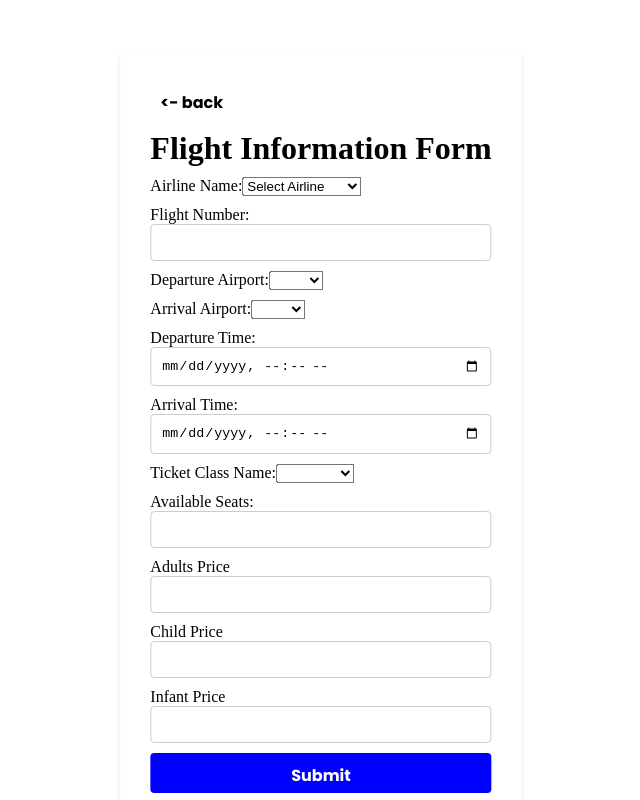
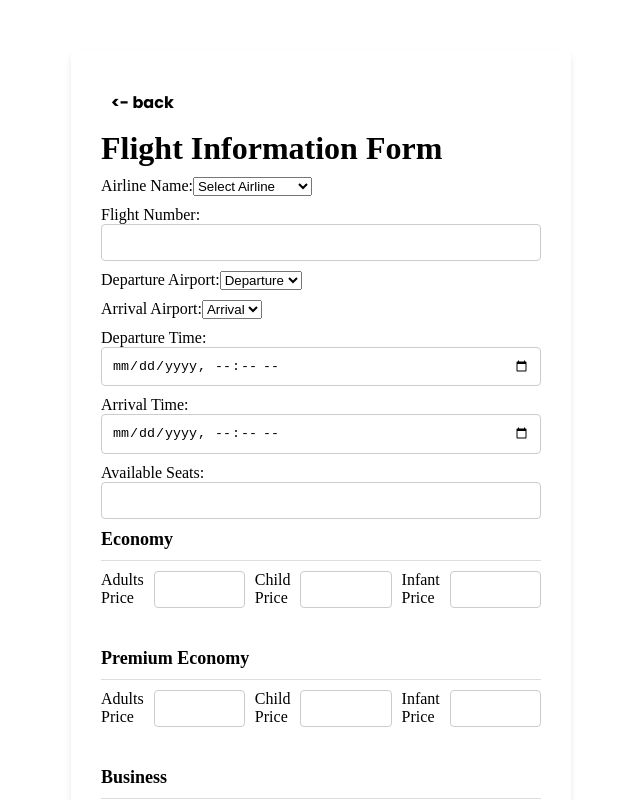
Before and after one commit to NTriCuong/project_CNPM, a React (Create React App) app: page /admin/form in a window 1280 px wide. Shown: the top 800 px of the page, without its empty margins (319-959 px from the left). Built offline with nearby package versions, Linux system fonts and the light colour scheme; a web font is replaced by a local one.

Commit message:
hoàn thiện page admin

```diff
--- a/src/page/adminPage/AdminPage.js
+++ b/src/page/adminPage/AdminPage.js
@@ -1,7 +1,6 @@
 import React, { useState, useEffect } from "react";
-import AdminForm from "./component/Form";
 import { useNavigate } from "react-router-dom";
-import { getFlight } from "../../api/axiosClient";
+import { deleteFlight, getFlight } from "../../api/axiosClient";
 
 const AdminPage = () => {
   const [flights, setFlights] = useState([]);
@@ -14,42 +13,15 @@ const AdminPage = () => {
     try {
       const res = await getFlight.get();
       const rawFlights = res.data;
-
-      // Custom lại thành danh sách chuyến bay theo từng hạng vé
-      const formattedFlights = rawFlights.flatMap((flight) =>
-        flight.price_tables.map((price) => ({
-          airline_name: flight.airline_name,
-          arrival_airport_code: flight.arrival_airport_code,
-          arrival_time: flight.arrival_time,
-          available_seats: flight.available_seats,
-          departure_airport_code: flight.departure_airport_code,
-          departure_time: flight.departure_time,
-          flight_id: flight.flight_id,
-          flight_number: flight.flight_number,
-          ticket_class_name: price.ticket_class_name,
-          adult_price: price.adult_price,
-          child_price: price.child_price,
-          infant_price: price.infant_price,
-        }))
-      );
-
-    setFlights(formattedFlights);
-
+      setFlights(rawFlights);
     } catch (error) {
       console.error("Error fetching flights:", error);
     }
   };
+
   const styleTd = { textAlign: "center", padding: "10px" };
   const styleUpdate = {
     backgroundColor: "#4CAF50",
-    color: "white",
-    padding: "10px 20px",
-    border: "none",
-    borderRadius: "5px",
-    cursor: "pointer",
-  };
-  const styleDelete = {
-    backgroundColor: "red",
     color: "white",
     padding: "10px 20px",
     border: "none",
@@ -62,7 +34,28 @@ const AdminPage = () => {
   const handleUpdate = (data) => {
     navigate("/admin/form", { state: { data } });
   };
-  const handleDelete = (flight_number) => {};
+  const handleDelete = (flight_id) => {
+    ApiDelete(flight_id);
+    Api();
+  };
+  //api xoá
+  const ApiDelete = async (flight_id) => {
+    console.log("Delete flight with ID:", flight_id);
+
+    try {
+     const res = await deleteFlight.request({
+      method: "delete",
+      url: "/",
+      data: {
+        flight_ids: [Number(flight_id)],
+      },
+    });
+      alert("Delete flight successfully",res.data);
+    } catch (error) {
+      console.error("Error deleting flight:", error);
+    }
+  };
+
   return (
     <div style={{ padding: "20px" }}>
       <h1 style={{ textAlign: "center" }}>Admin Page - Flight Management</h1>
@@ -76,24 +69,21 @@ const AdminPage = () => {
       >
         <thead>
           <tr>
+            <th>Airline Id</th>
             <th>Airline Name</th>
             <th>Flight Number</th>
             <th>Departure Airport</th>
             <th>Arrival Airport</th>
             <th>Departure Time</th>
             <th>Arrival Time</th>
-            <th>Ticket Class</th>
             <th>Available Seats</th>
-            <th>Adult Price</th>
-            <th>Child Price</th>
-            <th>Infant Price</th>
-            <th>update</th>
-            <th>delete</th>
+            <th>Price Tables</th>
           </tr>
         </thead>
-        <tbody style={{maxHeight: '800px', overflowY: "scroll"}}>
+        <tbody style={{ maxHeight: "800px", overflowY: "scroll" }}>
           {flights.map((flight) => (
             <tr key={flight.flight_id}>
+              <td style={styleTd}>{flight.flight_id}</td>
               <td style={styleTd}>{flight.airline_name}</td>
               <td style={styleTd}>{flight.flight_number}</td>
               <td style={styleTd}>{flight.departure_airport_code}</td>
@@ -104,30 +94,70 @@ const AdminPage = () => {
               <td style={styleTd}>
                 {new Date(flight.arrival_time).toLocaleString()}
               </td>
-              <td style={styleTd}>{flight.ticket_class_name}</td>
               <td style={styleTd}>{flight.available_seats}</td>
-              <td style={styleTd}>${flight.adult_price}</td>
-              <td style={styleTd}>${flight.child_price}</td>
-              <td style={styleTd}>${flight.infant_price}</td>
 
-              <td style={styleTd}>
-                {" "}
+              {/* Nested table for price_tables */}
+              <td style={styleTd} colSpan={5}>
+                <table
+                  style={{
+                    border: "1px solid #ccc",
+                    width: "100%",
+                    borderCollapse: "collapse",
+                  }}
+                >
+                  <thead>
+                    <tr>
+                      <th>ticket class</th>
+                      <th>adult price</th>
+                      <th>child price</th>
+                      <th>infant price</th>
+                    </tr>
+                  </thead>
+                  <tbody>
+                    {flight.price_tables.map((price, index) => (
+                      <tr key={index}>
+                        <td style={{ padding: "5px" }}>
+                          {price.ticket_class_name}
+                        </td>
+                        <td style={{ padding: "5px" }}>{price.adult_price}</td>
+                        <td style={{ padding: "5px" }}>{price.child_price}</td>
+                        <td style={{ padding: "5px" }}>{price.infant_price}</td>
+                      </tr>
+                    ))}
+                  </tbody>
+                </table>
+              </td>
+              <td>
+                <tr style={{ border: "none" }}>
+                  <td style={{ border: "none", padding: "5px" }}>
                     <button
+                      style={{
+                        color: "green",
+                        backgroundColor: "transparent",
+                        border: "none",
+                        cursor: "pointer",
+                      }}
                       onClick={() => handleUpdate(flight)}
-                  style={styleUpdate}
                     >
-                  {" "}
-                  update{" "}
+                      update
                     </button>
                   </td>
-              <td style={styleTd}>
-                {" "}
+                </tr>
+                <tr style={{ border: "none" }}>
+                  <td style={{ border: "none", padding: "5px" }}>
                     <button
-                  onClick={() => handleDelete(flight.flight_number)}
-                  style={styleDelete}
+                      style={{
+                        color: "red",
+                        backgroundColor: "transparent",
+                        border: "none",
+                        cursor: "pointer",
+                      }}
+                      onClick={() => handleDelete(flight.flight_id)}
                     >
                       delete
                     </button>
+                  </td>
+                </tr>
               </td>
             </tr>
           ))}
--- a/src/page/adminPage/component/Form.js
+++ b/src/page/adminPage/component/Form.js
@@ -1,22 +1,62 @@
 import React, { useState } from "react";
 import "./form.css"; // Import CSS file for styling
 import { useLocation, useNavigate } from "react-router-dom";
+import { createFlight, updateFlight } from "../../../api/axiosClient";
 const Form = () => {
   const navigate = useNavigate();
   const location = useLocation(); // khi chuyển trang có thể gửi kèm 1 cục dữ liệu
-  // hoặc xử dụng useParams để truyền dữ liệu
-  // const { id } = useParams(); // lấy id từ đường dẫn
-  const data = location.state?.data; // dữ liệu nhận lại được từ trang trước
-  const [formData, setFormData] = useState({
-    airline_name: data?.airline_name || "",
-    flight_number: data?.flight_number || "",
-    departure_airport: data?.departure_airport || "",
-    arrival_airport: data?.arrival_airport || "",
-    departure_time: data?.departure_time || "",
-    arrival_time: data?.arrival_time || "",
-    ticket_class_name: data?.ticket_class_name || "",
-    available_seats: data?.available_seats || "",
-    total_price: data?.total_price || "",
+  const data = location.state?.data;
+
+  const defaultPriceTables = [
+    {
+      ticket_class_name: "Economy",
+      adult_price: "",
+      child_price: "",
+      infant_price: "",
+    },
+    {
+      ticket_class_name: "Premium Economy",
+      adult_price: "",
+      child_price: "",
+      infant_price: "",
+    },
+    {
+      ticket_class_name: "Business",
+      adult_price: "",
+      child_price: "",
+      infant_price: "",
+    },
+  ];
+
+  const [formData, setFormData] = useState(() => {
+    if (data) {
+      return {
+        flight_id: data.flight_id,
+        airline_name: data.airline_name || "",
+        flight_number: data.flight_number || "",
+        departure_airport: data.departure_airport_code || "",
+        arrival_airport: data.arrival_airport_code || "",
+        departure_time: data.departure_time || "",
+        arrival_time: data.arrival_time || "",
+        available_seats: data.available_seats || "",
+        price_tables:
+          Array.isArray(data.price_tables) && data.price_tables.length > 0
+            ? data.price_tables
+            : defaultPriceTables,
+      };
+    } else {
+      return {
+        flight_id: "",
+        airline_name: "",
+        flight_number: "",
+        departure_airport: "",
+        arrival_airport: "",
+        departure_time: "",
+        arrival_time: "",
+        available_seats: "",
+        price_tables: defaultPriceTables,
+      };
+    }
   });
 
   const airlines = [
@@ -41,12 +81,6 @@ const Form = () => {
     "BWN",
   ];
 
-  const ticket = [
-    "Economy",
-    "Premium",
-    "Business",
-  ]
-
   const handleChange = (e) => {
     const { name, value } = e.target;
     setFormData({
@@ -57,7 +91,73 @@ const Form = () => {
 
   const handleSubmit = (e) => {
     e.preventDefault();
-    console.log("Form submitted:", formData);
+    if (data != undefined) ApiUpdate();
+    else ApiCreate();
+  };
+  //api update
+  const ApiUpdate = async () => {
+    try {
+      await updateFlight.put(`/`, {
+        flight_id: Number(formData.flight_id),
+        flight_number: formData.flight_number,
+        airline_name: formData.airline_name,
+        departure_airport_code: formData.departure_airport,
+        arrival_airport_code: formData.arrival_airport,
+        departure_time: formData.departure_time,
+        arrival_time: formData.arrival_time,
+        available_seats: formData.available_seats,
+        price_tables: formData.price_tables
+          .filter((item) => {
+            return (
+              item.adult_price !== "" &&
+              item.child_price !== "" &&
+              item.infant_price !== ""
+            );
+          })
+          .map((item) => ({
+            ticket_class_name: item.ticket_class_name,
+            adult_price: Number(item.adult_price),
+            child_price: Number(item.child_price),
+            infant_price: Number(item.infant_price),
+          })),
+      });
+      alert("Update flight successfully");
+      navigate("/admin");
+    } catch (error) {
+      console.error("Error updating flight:", error);
+    }
+  };
+  //api create
+  const ApiCreate = async () => {
+    try {
+      await createFlight.post("/", {
+        flight_number: formData.flight_number,
+        airline_name: formData.airline_name,
+        departure_airport_code: formData.departure_airport,
+        arrival_airport_code: formData.arrival_airport,
+        departure_time: new Date(formData.departure_time).toISOString(),
+        arrival_time: new Date(formData.arrival_time).toISOString(),
+        available_seats: Number(formData.available_seats),
+        price_tables: formData.price_tables
+          .filter((item) => {
+            return (
+              item.adult_price !== "" &&
+              item.child_price !== "" &&
+              item.infant_price !== ""
+            );
+          })
+          .map((item) => ({
+            ticket_class_name: item.ticket_class_name,
+            adult_price: Number(item.adult_price),
+            child_price: Number(item.child_price),
+            infant_price: Number(item.infant_price),
+          })),
+      });
+      alert("Create flight successfully");
+      navigate("/admin");
+    } catch (error) {
+      console.error("Error creating flight:", error);
+    }
   };
   const styleBack = {
     backgroundColor: "white",
@@ -67,6 +167,7 @@ const Form = () => {
     textAlign: "left",
     margin: "0",
   };
+
   return (
     <form className={`custom-form`} onSubmit={handleSubmit}>
       <button
@@ -84,12 +185,11 @@ const Form = () => {
           value={formData.airline_name}
           onChange={handleChange}
         >
-          <option value="">Select Airline</option> {/* Tùy chọn mặc định */}
+          <option value="">Select Airline</option>
           <option value="Vietnam Airlines">Vietnam Airlines</option>
           <option value="AirAsia">AirAsia</option>
           <option value="Emirates">Emirates</option>
           <option value="Qatar Airways">Qatar Airways</option>
-          {/* Bạn có thể thêm các tùy chọn khác ở đây */}
         </select>
       </div>
       <div>
@@ -104,8 +204,13 @@ const Form = () => {
       </div>
       <div>
         <label htmlFor="departure_airport">Departure Airport:</label>
-        <select>
-          <option value="">          </option>
+        <select
+          id="departure_airport"
+          name="departure_airport"
+          value={formData.departure_airport}
+          onChange={handleChange}
+        >
+          <option value=""> Departure</option>
           {airlines.map((airlineCode) => (
             <option key={airlineCode} value={airlineCode}>
               {airlineCode}
@@ -115,8 +220,13 @@ const Form = () => {
       </div>
       <div>
         <label htmlFor="arrival_airport">Arrival Airport:</label>
-        <select>
-          <option value="">          </option>
+        <select
+          id="arrival_airport"
+          name="arrival_airport"
+          value={formData.arrival_airport}
+          onChange={handleChange}
+        >
+          <option value=""> Arrival</option>
           {airlines.map((airlineCode) => (
             <option key={airlineCode} value={airlineCode}>
               {airlineCode}
@@ -145,17 +255,6 @@ const Form = () => {
         />
       </div>
       <div>
-        <label htmlFor="ticket_class_name">Ticket Class Name:</label>
-        <select>
-          <option value="">          </option>
-          {ticket.map((airlineCode) => (
-            <option key={airlineCode} value={airlineCode}>
-              {airlineCode}
-            </option>
-          ))}
-        </select>
-      </div>
-      <div>
         <label htmlFor="available_seats">Available Seats:</label>
         <input
           type="number"
@@ -165,36 +264,46 @@ const Form = () => {
           onChange={handleChange}
         />
       </div>
-      <div>
-        <label htmlFor="total_price">Adults Price</label>
-        <input
-          type="number"
-          id="total_price"
-          name="total_price"
-          value={formData.total_price}
-          onChange={handleChange}
-        />
-      </div>
-            <div>
-        <label htmlFor="total_price">Child Price</label>
-        <input
-          type="number"
-          id="total_price"
-          name="total_price"
-          value={formData.total_price}
-          onChange={handleChange}
-        />
-      </div>
-            <div>
-        <label htmlFor="total_price">Infant Price</label>
-        <input
-          type="number"
-          id="total_price"
-          name="total_price"
-          value={formData.total_price}
-          onChange={handleChange}
-        />
-      </div>
+      {formData.price_tables.map((price, index) => (
+        <div key={index} style={{ marginBottom: "20px" }}>
+          <h3>{price.ticket_class_name}</h3>
+          <div style={{ display: "flex", gap: "10px", marginBottom: "10px" }}>
+            <label>Adults Price</label>
+            <input
+              type="number"
+              value={price.adult_price}
+              onChange={(e) => {
+                const updatedTables = [...formData.price_tables];
+                updatedTables[index].adult_price = e.target.value;
+                setFormData({ ...formData, price_tables: updatedTables });
+              }}
+            />
+            <label>Child Price</label>
+            <input
+              type="number"
+              value={price.child_price}
+              onChange={(e) => {
+                const updatedTables = [...formData.price_tables];
+                updatedTables[index].child_price = e.target.value;
+                setFormData({ ...formData, price_tables: updatedTables });
+              }}
+            />
+            <label>Infant Price</label>
+            <input
+              type="number"
+              value={price.infant_price}
+              onChange={(e) => {
+                const updatedTables = [...formData.price_tables];
+                updatedTables[index].infant_price = e.target.value;
+                setFormData({ ...formData, price_tables: updatedTables });
+              }}
+            />
+          </div>
+        </div>
+      ))}
+
+      <div></div>
+
       <button type="submit">Submit</button>
     </form>
   );
--- a/src/page/adminPage/component/form.css
+++ b/src/page/adminPage/component/form.css
@@ -1,12 +1,12 @@
 .custom-form {
-    position: fixed;
+    position:absolute;
     top: 50px;
     left: 50%;
     transform: translateX(-50%);
     display: flex;
     flex-direction: column;
     gap: 10px;
-    max-width: 700px;
+    max-width: 500px;
     z-index: 10;
     background: #fff; /* Đảm bảo form có nền trắng */
     padding: 30px;
```
Also changed, not shown: src/api/axiosClient.js (+70 -0 lines). Lines whose indentation alone changed are shown as unchanged.
